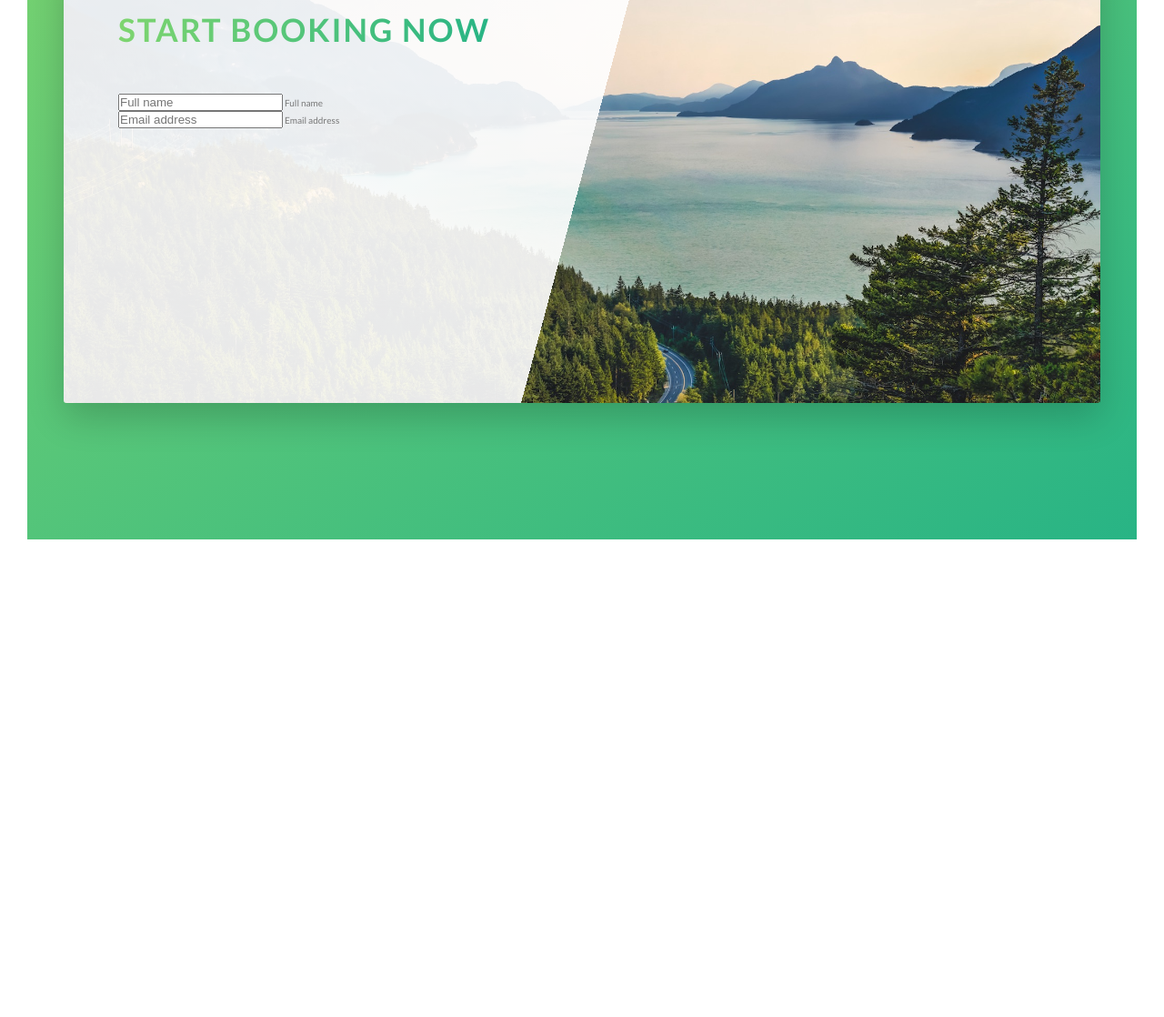
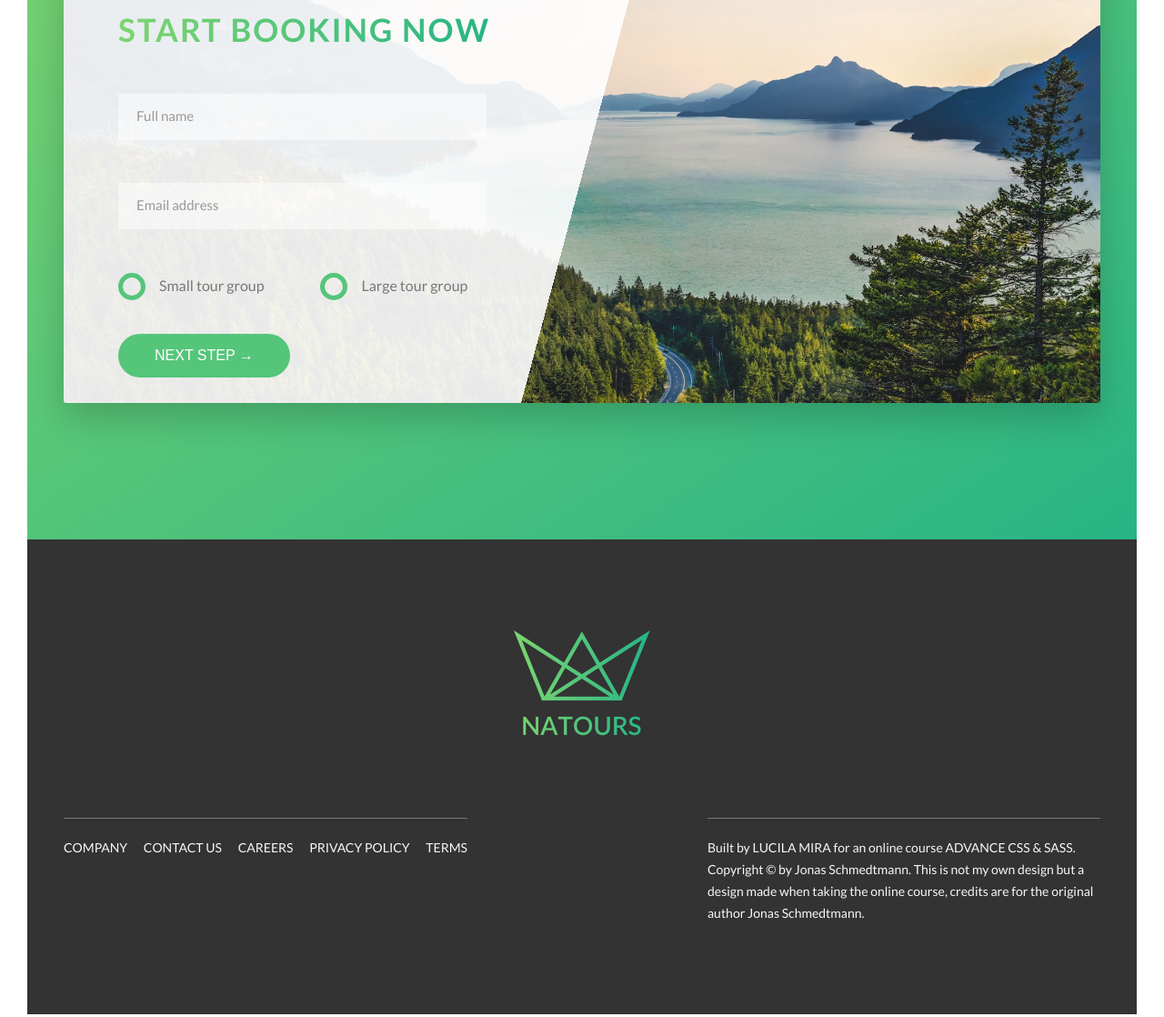
Before and after one commit to lucilamira/starter-Natours, a website: page index.html in a window 1280 px wide. Shown: the part 4699-5817 px from the top of the page at 91% size. Before the commit the page ends 5322 px from the top, so only its background shows below. Drawn offline with Linux system fonts and the light colour scheme.

Commit message:
until footer completed

```diff
--- a/index.html
+++ b/index.html
@@ -296,13 +296,59 @@
                                     <input type="email" class="form__input" placeholder="Email address" id="email" required>
                                     <label for="email" class="form__label">Email address</label>
                                 </div>
+
+                                <div class="form__group u-margin-bottom-medium">
+                                    <div class="form__radio-group">
+                                        <input type="radio" class="form__radio-input" id="small" name="size">
+                                        <label for="small" class="form__radio-label">
+                                            <span class="form__radio-button"></span>
+                                            Small tour group
+                                        </label>
+                                    </div>
+                                    <div class="form__radio-group">
+                                        <input type="radio" class="form__radio-input" id="large" name="size">
+                                        <label for="large" class="form__radio-label">
+                                            <span class="form__radio-button"></span>
+                                            Large tour group</label>
+                                    </div>
+                                </div>
+
+                                <div class="form-group">
+                                    <button class="btn btn--green">Next step &rarr;</button>
+                                </div>
+
+
                             </form>
                         </div>
                     </div>
                 </div>
             </section>
+        </main>
 
-        </main>
+        <footer class="footer">
+            <div class="footer__logo-box">
+                <img src="img/logo-green-2x.png" alt="Full logo" class="footer__logo">
+            </div>
+                <div class="row">
+                    <div class="col-1-of-2">
+                        <div class="footer__navigation">
+                            <ul class="footer__list">
+                                <li class="footer__item"><a href="#" class="footer__link">Company</a></li>
+                                <li class="footer__item"><a href="#" class="footer__link">Contact Us</a></li>
+                                <li class="footer__item"><a href="#" class="footer__link">Careers</a></li>
+                                <li class="footer__item"><a href="#" class="footer__link">Privacy Policy</a></li>
+                                <li class="footer__item"><a href="#" class="footer__link">Terms</a></li>
+                            </ul>
+                        </div>
+                    </div>
+                    <div class="col-1-of-2">
+                        <p class="footer__copyright">
+                            Built by <a href="#" class="footer__link">Lucila Mira</a> for an online course <a href="#" class="footer__link">Advance CSS & SASS</a>. Copyright &copy; by Jonas Schmedtmann.  This is not my own design but a design made when taking the online course, credits are for the original author Jonas Schmedtmann.
+                        </p>
+                    </div>
+                </div>
+
+        </footer>
 
         <!--
         <section class="grid-test">
--- a/sass/abstracts/_variables.scss
+++ b/sass/abstracts/_variables.scss
@@ -14,6 +14,9 @@ $color-grey-light-1: #f7f7f7;
 $color-grey-light-2: #eee;
 
 $color-grey-dark: #777;
+$color-grey-dark-2: #999;
+$color-grey-dark-3: #333;
+
 $color-white: #FFF;
 $color-black: #000;
 
--- a/sass/base/_utilities.scss
+++ b/sass/base/_utilities.scss
@@ -1,8 +1,8 @@
-.u-center-text { text-align: center; }
+.u-center-text { text-align: center !important; }
 
-.u-margin-bottom-small { margin-bottom: 1.5rem; }
-.u-margin-bottom-medium { margin-bottom: 4rem; }
-.u-margin-bottom-big { margin-bottom: 8rem; }
+.u-margin-bottom-small { margin-bottom: 1.5rem !important; }
+.u-margin-bottom-medium { margin-bottom: 4rem !important; }
+.u-margin-bottom-big { margin-bottom: 8rem !important; }
 
-.u-margin-top-big { margin-top: 8rem; }
-.u-margin-top-huge { margin-top: 10rem; }
+.u-margin-top-big { margin-top: 8rem !important; }
+.u-margin-top-huge { margin-top: 10rem !important; }
--- a/sass/components/_button.scss
+++ b/sass/components/_button.scss
@@ -1,5 +1,6 @@
 
 .btn {
+  &,
   &:link,
   &:visited {
     text-transform: uppercase;
@@ -10,6 +11,11 @@
     transition: all .2s;
     position: relative;
     font-size: $default-font-size;
+
+    //change for the <button> element
+
+    border: none;
+    cursor: pointer;
   }
 
     &:hover {
@@ -22,9 +28,11 @@
       }
     }
 
-    &:active {
+    &:active,
+    &:focus {
       transform: translateY(-1px);
       box-shadow: 0 .5rem 1rem rgba($color-black, .2);
+      outline: none;
     }
 
     &--white {
--- /dev/null
+++ b/sass/components/_form.scss
@@ -0,0 +1,100 @@
+.form {
+
+  &__group:not(:last-child) {
+    margin-bottom: 2rem;
+  }
+
+  &__input {
+    font-size: 1.5rem;
+    font-family: inherit;
+    color: inherit;
+    padding: 1.5rem 2rem;
+    border-radius: 2px;
+    background-color: rgba($color-white, .5);
+    border: none;
+    border-bottom: 3px solid transparent;
+    width: 90%;
+    display: block;
+    transition: all .3s;
+
+    &:focus {
+      outline: none;
+      box-shadow: 0 1rem 2rem rgba($color-black, .1);
+      border-bottom: 3px solid $color-primary;
+    }
+
+    &:focus:invalid {
+      border-bottom: 3px solid $color-secondary-dark;
+    }
+
+    &::-webkit-input-placeholder {
+      color: $color-grey-dark-2;
+    }
+
+  }
+
+
+  &__label {
+   font-size: 1.2rem;
+   font-weight: 700;
+   margin-left: 2rem;
+   margin-top: .7rem;
+   display: block;
+   transition: all .3s;
+  }
+
+  //sibling selector +, it needs to be right after the first selector, position matters in the html
+  &__input:placeholder-shown + &__label {
+    opacity: 0;
+    visibility: hidden;
+    transform: translateY(-4rem);
+  }
+
+  &__radio-group {
+    width: 49%;
+    display: inline-block;
+  }
+
+  &__radio-input {
+    display: none;
+  }
+
+  &__radio-label {
+    font-size: $default-font-size;
+    cursor: pointer;
+    position: relative;
+    padding-left: 4.5rem;
+  }
+
+  &__radio-button {
+    height: 3rem;
+    width: 3rem;
+    border: 5px solid $color-primary;
+    border-radius: 50%;
+    display: inline-block;
+    position: absolute;
+    left: 0;
+    top: -.4rem;
+
+
+
+    &::after {
+      content: "";
+      display: block;
+      height: 1.3rem;
+      width: 1.3rem;
+      border-radius: 50%;
+      position: absolute;
+      top: 50%;
+      left: 50%;
+      transform: translate(-50%, -50%);
+      background-color: $color-primary;
+      opacity: 0;
+      transition: opacity .2s;
+    }
+  }
+
+  &__radio-input:checked ~ &__radio-label &__radio-button::after {
+    opacity: 1;
+  }
+}
--- /dev/null
+++ b/sass/layout/_footer.scss
@@ -0,0 +1,60 @@
+.footer {
+  background-color: $color-grey-dark-3;
+  padding: 10rem 0;
+  font-size: 1.4rem;
+  color: $color-grey-light-1;
+
+  &__logo-box {
+    text-align: center;
+    margin-bottom: 8rem;
+  }
+
+  &__logo {
+    width: 15rem;
+    height: auto;
+  }
+
+  &__navigation {
+    border-top: 1px solid $color-grey-dark;
+    padding-top: 2rem;
+    display: inline-block;
+  }
+
+  &__list {
+    list-style: none;
+  }
+
+  &__item {
+    display: inline-block;
+
+    &:not(:last-child) {
+      margin-right: 1.5rem;
+    }
+  }
+
+  &__link {
+    &:link,
+    &:visited {
+      color: $color-grey-light-1;
+      text-decoration: none;
+      text-transform: uppercase;
+      display: inline-block;
+      transform: all .2s;
+      background-color: $color-grey-dark-3;
+    }
+
+    &:hover,
+    &:active {
+      color: $color-primary;
+      box-shadow: 0 1rem 2rem rgba($color-black, .4);
+      transform: rotate(5deg) scale(1.3);
+    }
+  }
+
+  &__copyright {
+    border-top: 1px solid $color-grey-dark;
+    padding-top: 2rem;
+    width: 80%;
+    float: right;
+  }
+}
--- a/sass/main.scss
+++ b/sass/main.scss
@@ -13,8 +13,10 @@
 @import "components/card";
 @import "components/story";
 @import "components/bg-video";
+@import "components/form";
 
 @import "layout/header";
+@import "layout/footer";
 
 @import "pages/home";
 
```
Also changed, not shown: css/style.css.
